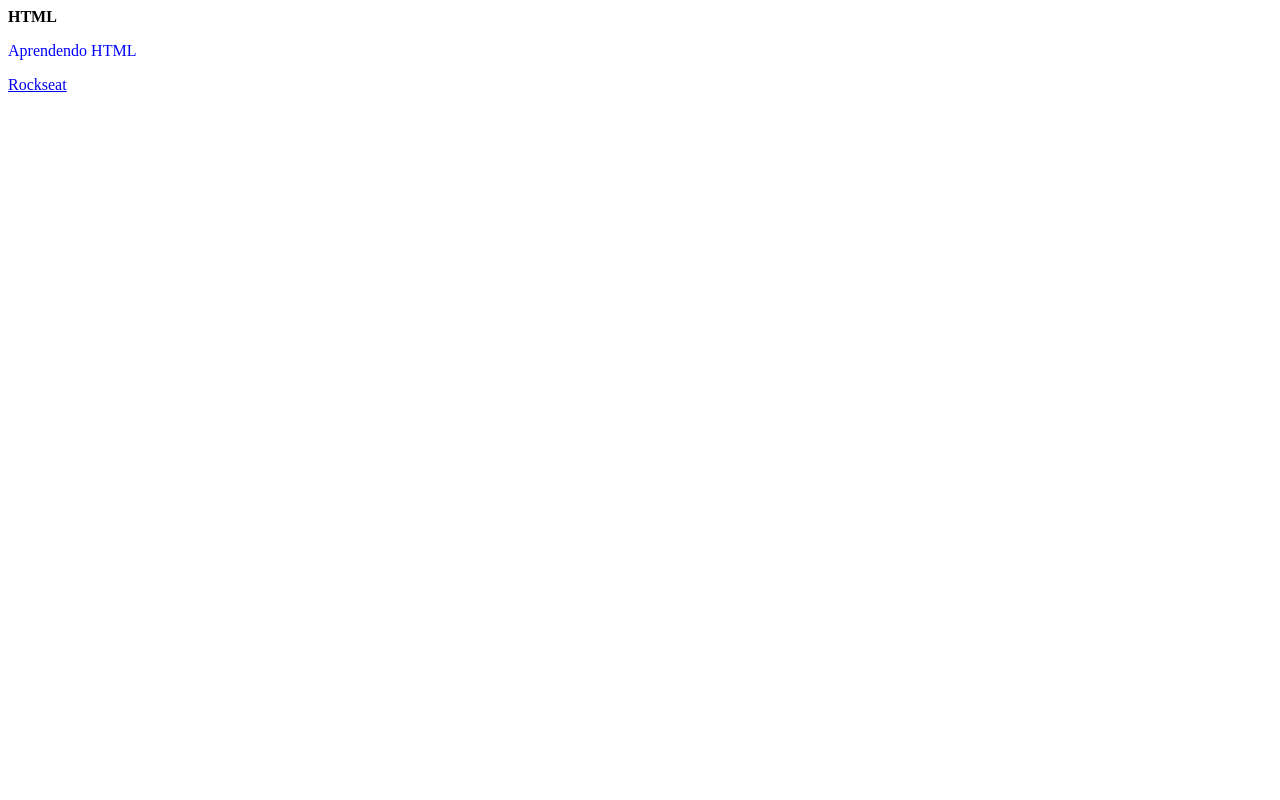
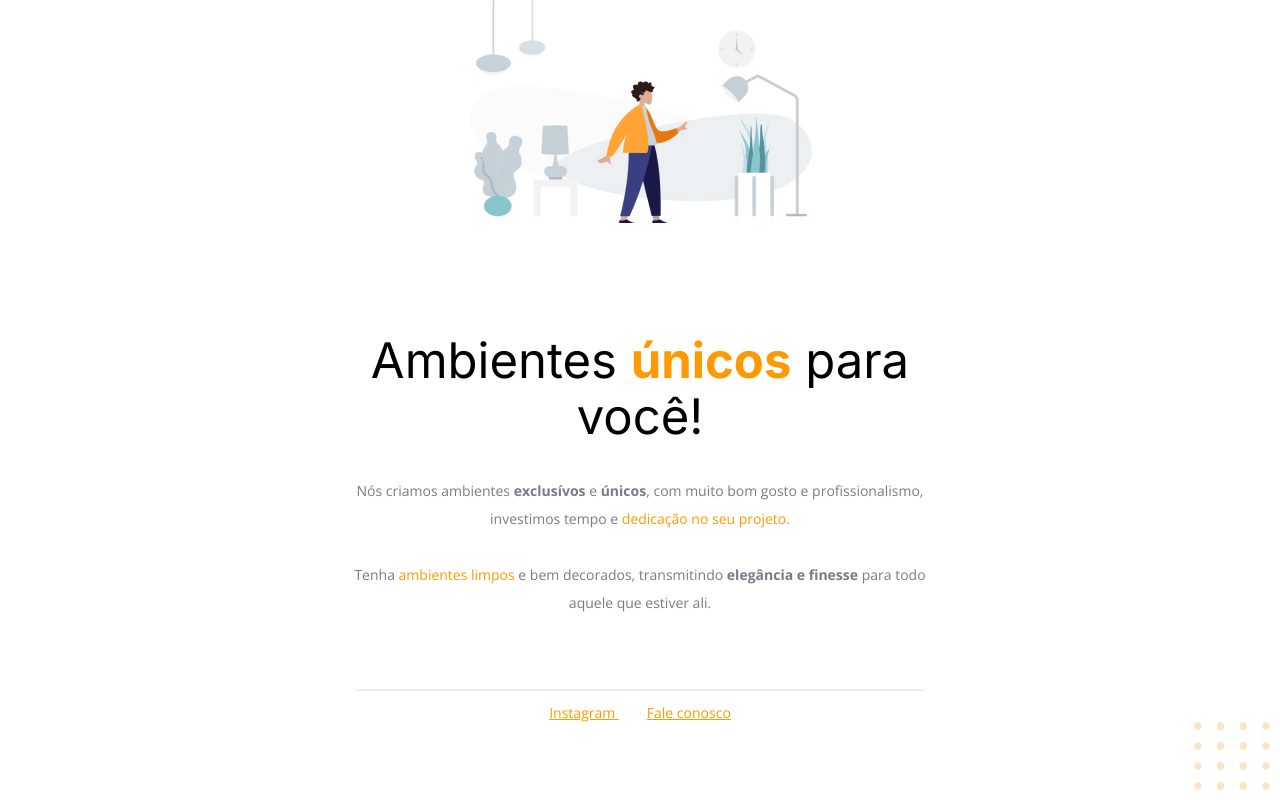
Before and after one commit to EmersonMarinho/rockseat-explorer, a plain HTML site: page Stage02/aula1/index.html in a window 1280 px wide. Drawn offline with nearby package versions, Linux system fonts and the light colour scheme.

Commit message:
fix content

```diff
--- a/Stage02/aula1/index.html
+++ b/Stage02/aula1/index.html
@@ -1,18 +1,65 @@
-<!-- COLOCAR TEXTO SEM APARECER NA TELA -->
 <!DOCTYPE html>
-<html lang="en">
+<html lang="pt-br">
   <head>
-    <meta charset="UTF-8" />
-    <meta http-equiv="X-UA-Compatible" content="IE=edge" />
-    <meta name="viewport" content="width=device-width, initial-scale=1.0" />
-    <title>Document</title>
-    <link rel="stylesheet" href="style.css" />
+    <link rel="preconnect" href="https://fonts.googleapis.com">
+    <link rel="preconnect" href="https://fonts.gstatic.com" crossorigin>
+
+    <meta charset="UTF-8">
+    <meta name="viewport" content="width=device-width, initial-scale=1.0">
+
+    <title>Móveis customizados</title>
+
+    <link
+      href="https://fonts.googleapis.com/css2?family=Inter:wght@400;700&family=Open+Sans:wght@400;700&display=swap"
+      rel="stylesheet">
+
+    <link rel="stylesheet" href="style.css">
+
   </head>
-  <body></body>
+  <body>
+
+    <div id="hero">
+      <img
+        src="images/img1.jpg"
+        alt="Desenho de uma pessoa vestinho uma camisa amarela em uma sala com móveis">
+
+      <h1>Ambientes <span>únicos</span> para você!</h1>
+      <p>
+        Nós criamos ambientes <strong>exclusívos</strong> e <strong>únicos</strong>,
+        com muito bom gosto e profissionalismo,
+        investimos tempo e <span>dedicação no seu projeto.</span>
+
+        <br/>
+        <br/>
+
+        Tenha <span>ambientes limpos</span> e bem decorados,
+        transmitindo <strong>elegância e finesse</strong> para todo
+        aquele que estiver ali.
+      </p>
+
+    </div>
+
+    <div id="footer">
+
+      <div class="line"></div>
+
+
+      <a
+        target="_blank"
+        href="https://instagram.com/moveisparavoce">
+          Instagram
+      </a>
+
+      <a href="mailto:contato@moveisparavoce.com">
+        Fale conosco
+      </a>
+
+    </div>
+
+    <img
+      id="balls"
+      src="images/balls.svg"
+      alt="Bolinhas laranjadas no canto direito inferior da tela" />
+
+  </body>
 </html>
-
-<strong>HTML</strong>
-
-<p>Aprendendo HTML</p>
-
-<a href="https://rockseat.com.br">Rockseat</a>
--- a/Stage02/aula1/style.css
+++ b/Stage02/aula1/style.css
@@ -1,3 +1,58 @@
-p {
-  color: blue;
+body {
+  font-family: 'Open Sans', sans-serif;
+
+  text-align: center;
+  margin: 0;
 }
+
+#hero {
+  width: 592px;
+  margin: 0 auto 72px;
+}
+
+#hero img {
+  margin-bottom: 72px;
+}
+
+h1 {
+  font-family: 'Inter', sans-serif;
+  font-size: 49px;
+  line-height: 56px;
+  font-weight: normal;
+
+  margin-bottom: 32px;
+}
+
+h1 span {
+  font-weight: bold;
+}
+
+span, a {
+  color: #FF9900;
+}
+
+p, #footer {
+  color: #7D7987;
+
+  font-size: 14px;
+  line-height: 28px;
+}
+
+#footer a + a{
+  margin-left: 28px;
+}
+
+.line {
+  width: 568px;
+  height: 0px;
+
+  margin: 0 auto 8px;
+
+  border: 1px solid #ECEFF2;
+}
+
+#balls {
+  position: fixed;
+  bottom: 0px;
+  right: 0px;
+}
```
Also changed, not shown: Stage02/aula1/images/balls.svg (added), Stage02/aula1/images/img1.jpg (added).
